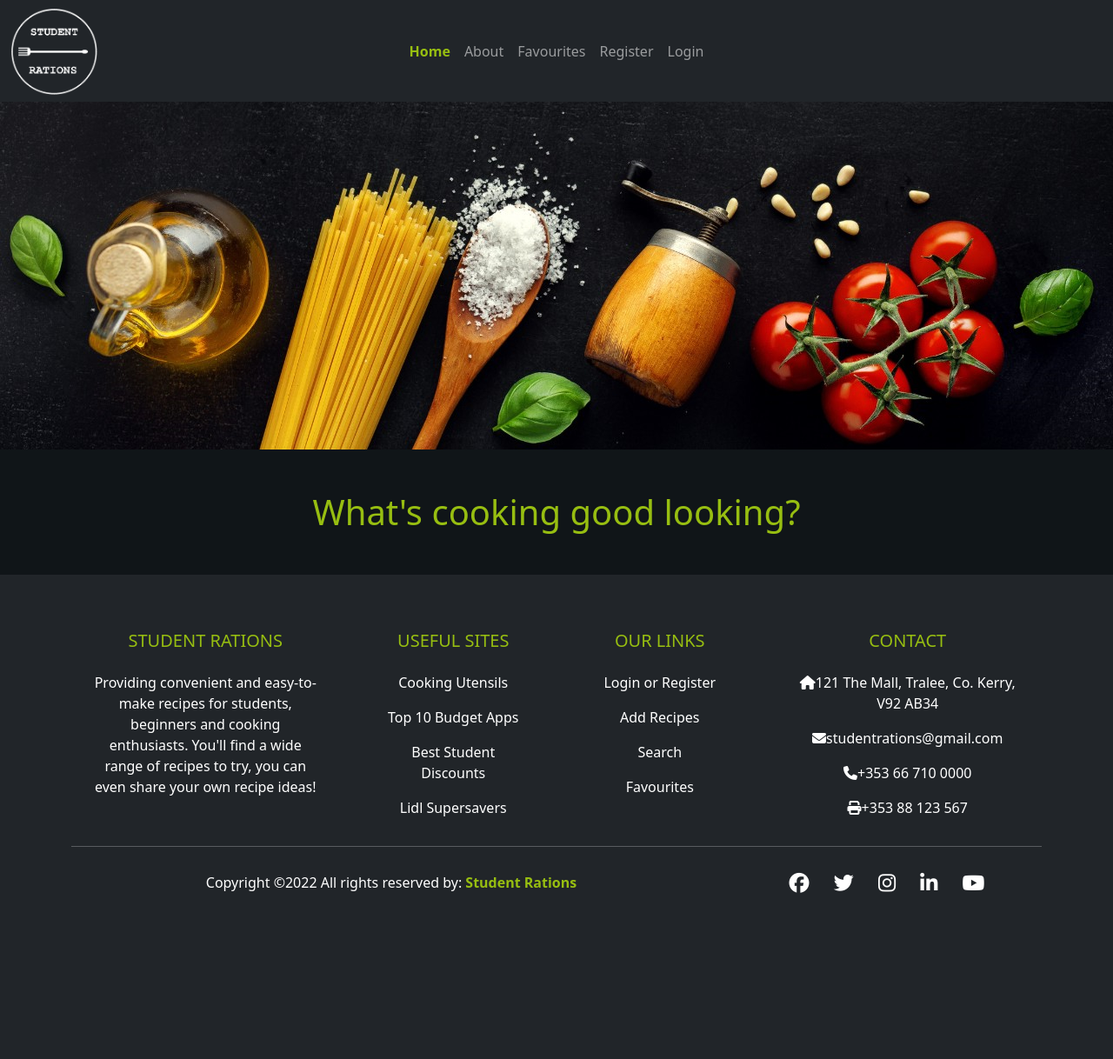
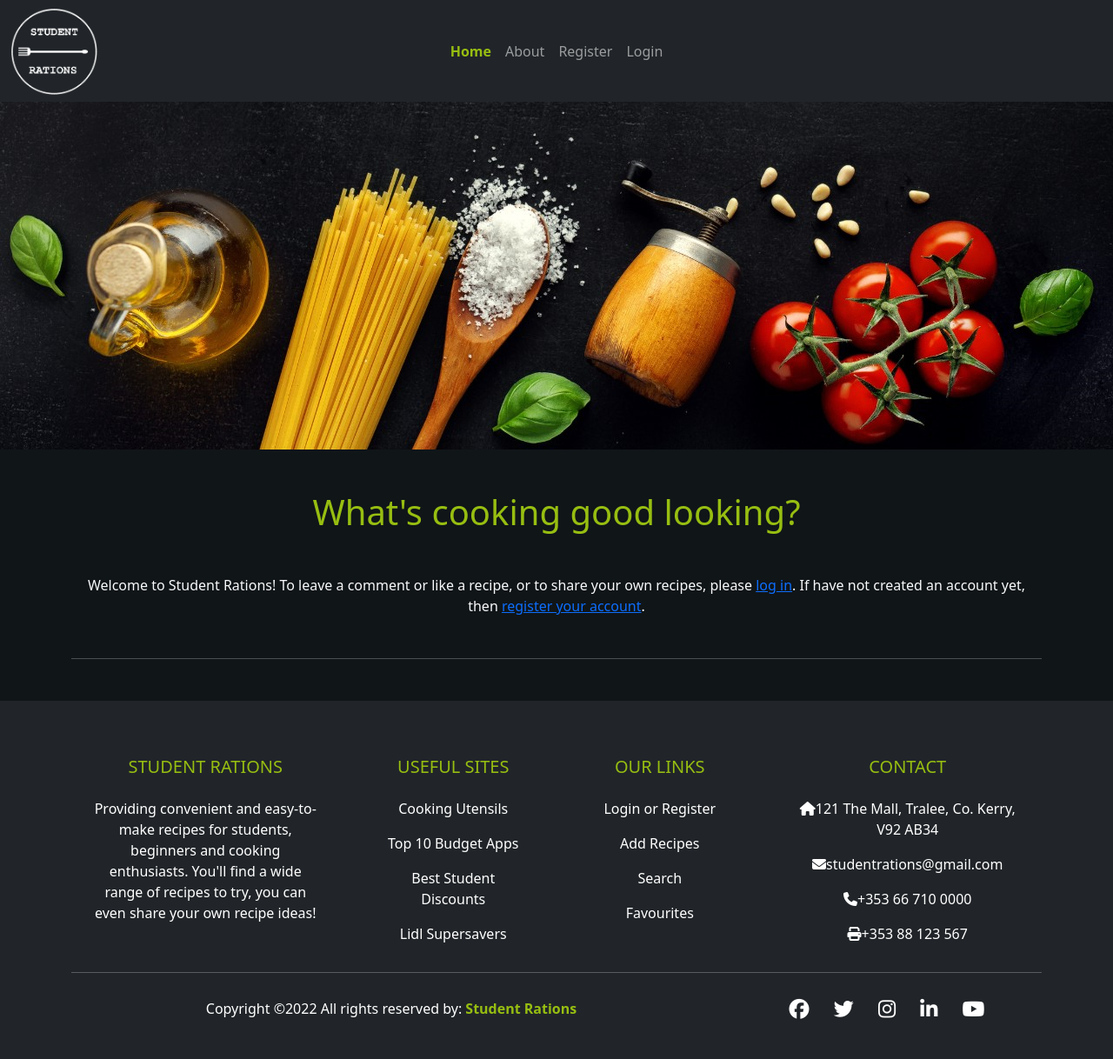
Before and after one commit to Irishbecky91/student_rations, a Django app: page / in a window 1280 px wide. Shown: the whole page at 87% size. Before the commit the page ends 1027 px from the top, so only its background shows below. Run offline with Django 3.2, Linux system fonts and the light colour scheme; data that the repository does not hold is empty; some libraries are stand-ins or nearby versions.

Commit message:
Add link to create recipe page and welcome message on index page when logged out

```diff
--- a/recipes/models.py
+++ b/recipes/models.py
@@ -27,8 +27,8 @@
     slug = models.SlugField(max_length=200, unique=True, blank=True, null=True)
     description = models.TextField(blank=True)
     directions = models.TextField()
-    prep_time = models.IntegerField()
-    cook_time = models.IntegerField()
+    prep_time = models.IntegerField(default=0)
+    cook_time = models.IntegerField(default=0)
     servings = models.IntegerField()
     featured_image = CloudinaryField('image', default='placeholder')
     likes = models.ManyToManyField(
--- a/recipes/urls.py
+++ b/recipes/urls.py
@@ -20,6 +20,7 @@
 urlpatterns = [
     path('', views.RecipeList.as_view(), name='home'),
     path('about/', views.about, name='about'),
+    path('share-a-recipe/', views.share_recipe, name='share_recipe'),
     path('<slug:slug>/', views.RecipeDetail.as_view(), name='recipe_detail'),
     path('like/<slug:slug>', views.RecipeLike, name='recipe_like'),
 ]
--- a/recipes/views.py
+++ b/recipes/views.py
@@ -14,6 +14,13 @@
     renders about page
     """
     return render(request, "about.html")
+
+
+def share_recipe(request):
+    """
+    renders the share recipe page
+    """
+    return render(request, "create_recipe.html")
 
 
 class RecipeList(generic.ListView):
--- a/templates/base.html
+++ b/templates/base.html
@@ -43,11 +43,15 @@
                         <a class="nav-link {% block active_about %}{% endblock %}" {% block aria_about %}{% endblock %}
                             href="{% url 'about' %}">About</a>
                     </li>
+                    {% if user.is_authenticated %}
+                    <li class="nav-item">
+                        <a class="nav-link {% block active_share_recipe %}{% endblock %}" {% block aria_share_recipe %}{% endblock %}
+                            href="{% url 'share_recipe' %}">Share a Recipe</a>
+                    </li>
                     <li class="nav-item">
                         <a class="nav-link {% block active_favourites %}{% endblock %}"
                             {% block aria_favourites %}{% endblock %} href="#">Favourites</a>
                     </li>
-                    {% if user.is_authenticated %}
                     <li class="nav-item">
                         <a class="nav-link" href="{% url 'account_logout' %}">Logout</a>
                     </li>
--- a/templates/index.html
+++ b/templates/index.html
@@ -30,22 +30,32 @@
 
 <!-- Main Content -->
 {% block content %}
-
+<div class="container">
+    <div class="row">
+        <div class="col offest-2">
             <!-- User welcome message -->
             {% if user.is_authenticated %}
             <h1 class="text-center text-light mt-3">
                 Welcome to Student Rations, <span class="green-text">{{ user.username }}</span>!
             </h1>
 
-    <hr class="col-md-6 mx-auto text-light">
+            <hr class="text-light">
 
-    <h3 class="text-center padding green-text mb-5 mt-5">What's cooking good looking?</h3>
+            <h2 class="text-center padding green-text mb-5 mt-5">What's cooking good looking?</h2>
 
             {% else %}
 
             <h1 class="text-center padding green-text mb-5 mt-5">What's cooking good looking?</h1>
+            <p class="text-light text-center mb-5">Welcome to Student Rations! To leave a comment or like a recipe, or
+                to share your
+                own recipes, please <a class="link" href="{% url 'account_login' %}">log in</a>. If have not created an account
+                yet, then <a class="link" href="{% url 'account_signup' %}">register your account</a>.</p>
+            <hr class="mt-3 mb-5 text-light">
 
             {% endif %}
+        </div>
+    </div>
+</div>
 
 <div class="container justify-content-center text-center text-md-left mb-3">
     <div class="row text-center text-md-left g-3">
@@ -68,10 +78,12 @@
                     <li class="list-group-item">Servings: {{ recipe.servings }}</li>
                     <li class="list-group-item">Prep Time: {{ recipe.prep_time }}</li>
                     <li class="list-group-item">Cook Time: {{ recipe.cook_time }}</li>
-                        <li class="list-group-item"><i class="fas fa-heart"></i> {{ recipe.amount_of_likes }}</li>
+                    <li class="list-group-item"><i class="fas fa-heart"></i> {{ recipe.amount_of_likes }}
+                    </li>
                 </ul>
                 <div class="card-body">
-                        <a href="{% url 'recipe_detail' recipe.slug  %}" class="btn" id="green-btn">Go to Recipe</a>
+                    <a href="{% url 'recipe_detail' recipe.slug  %}" class="btn" id="green-btn">Go to
+                        Recipe</a>
                 </div>
             </div>
         </div>
```
Also changed, not shown: templates/create_recipe.html (+4 -4 lines), recipes/migrations/0007_auto_20220315_1554.py (added). Lines whose indentation alone changed are shown as unchanged.
